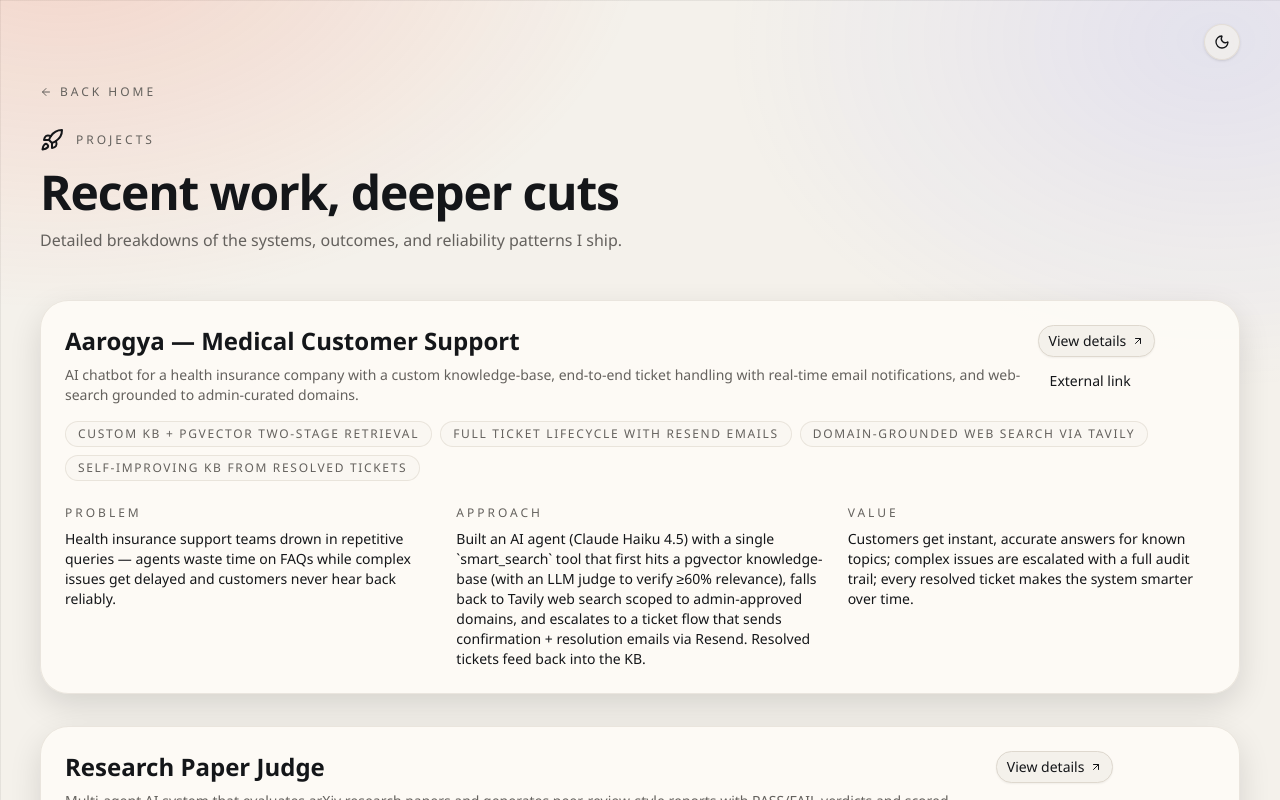
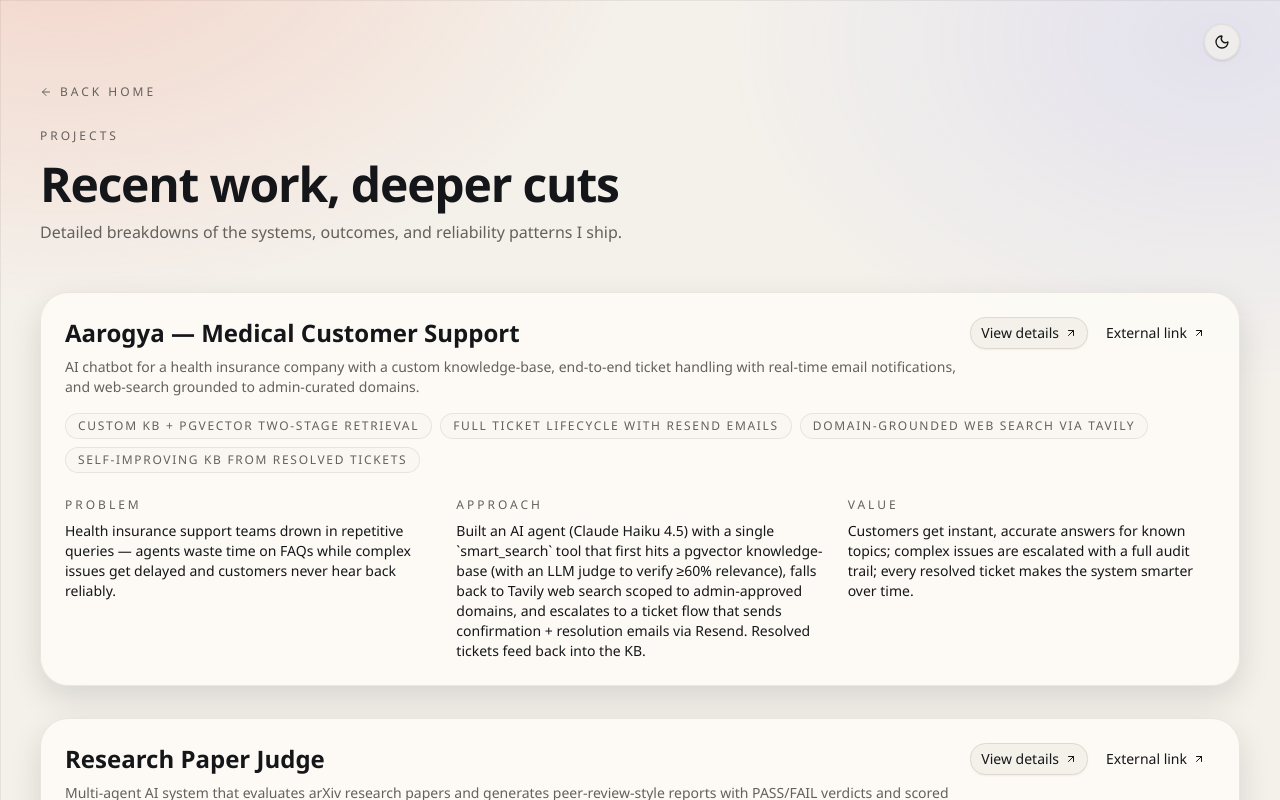
Before and after one commit to JyothiKumar03/portfolio, a Next.js app: page /projects in a window 1280 px wide. Shown: the top 800 px of the page. Built offline with nearby package versions, Linux system fonts and the light colour scheme.

Commit message:
fix: remove decorative icon, add shrink-0 to tag wrap, add arrow to external link

```diff
--- a/src/app/projects/page.tsx
+++ b/src/app/projects/page.tsx
@@ -1,5 +1,5 @@
 import Link from "next/link"
-import { ArrowLeft, ArrowUpRight, Rocket } from "lucide-react"
+import { ArrowLeft, ArrowUpRight } from "lucide-react"
 
 import { Footer } from "@/components/footer"
 import { ThemeToggle } from "@/components/theme-toggle"
@@ -20,10 +20,7 @@ export default function ProjectsPage() {
           >
             <ArrowLeft className="size-3" /> Back home
           </Link>
-          <div className="mt-6 flex items-center gap-3">
-            <Rocket className="size-6 text-foreground" />
-            <p className="eyebrow">Projects</p>
-          </div>
+          <p className="eyebrow mt-6">Projects</p>
           <h1 className="page-title mt-4 text-balance">Recent work, deeper cuts</h1>
           <p className="mt-3 max-w-2xl text-sm text-muted-foreground sm:text-base">
             Detailed breakdowns of the systems, outcomes, and reliability patterns
@@ -46,7 +43,7 @@ export default function ProjectsPage() {
                     {project.summary}
                   </p>
                 </div>
-                <div className="flex flex-wrap gap-2">
+                <div className="flex shrink-0 flex-wrap gap-2">
                   <Button variant="outline" size="sm" asChild>
                     <Link href={`/projects/${project.slug}`}>
                       View details <ArrowUpRight className="size-3" />
@@ -55,7 +52,7 @@ export default function ProjectsPage() {
                   {project.link ? (
                     <Button variant="ghost" size="sm" asChild>
                       <a href={project.link} target="_blank" rel="noreferrer">
-                        External link
+                        External link <ArrowUpRight className="size-3" />
                       </a>
                     </Button>
                   ) : null}
```
